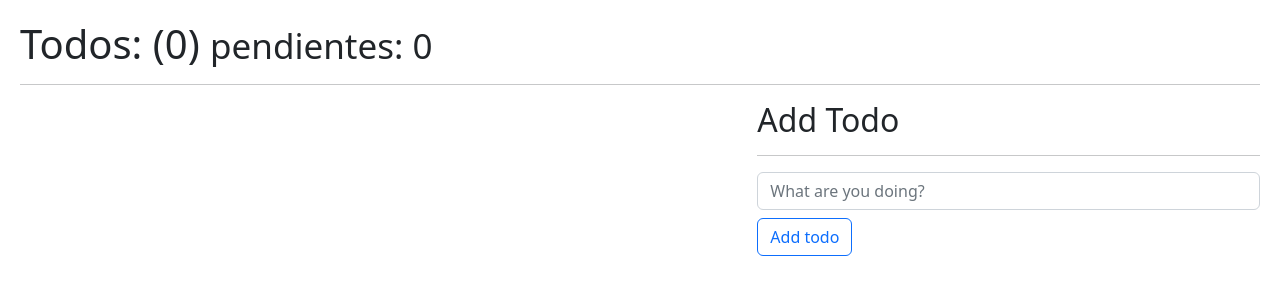
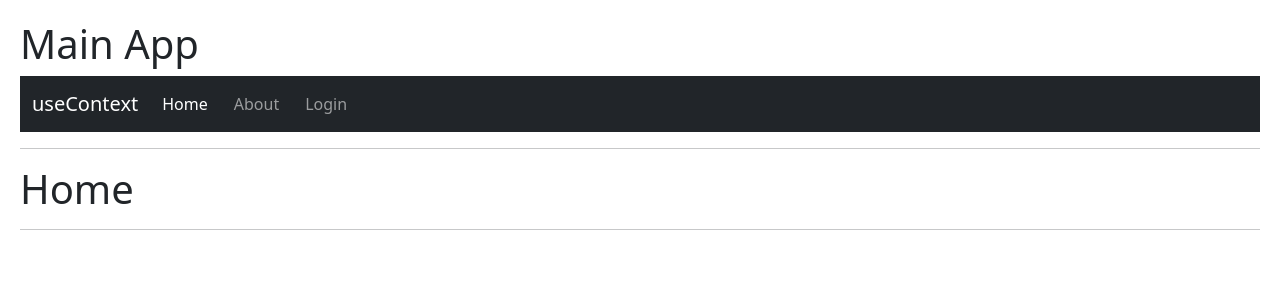
Before and after one commit to machelinos/react-03-hooks-app, a React (Vite) app: page / in a window 1280 px wide. Shown: the top 300 px of the page. Built offline with nearby package versions, Linux system fonts and the light colour scheme.

Commit message:
Hooks - useContext - React Router routes, pages and navigation setup

```diff
--- a/package.json
+++ b/package.json
@@ -11,7 +11,8 @@
   "dependencies": {
     "prop-types": "^15.8.1",
     "react": "^18.2.0",
-    "react-dom": "^18.2.0"
+    "react-dom": "^18.2.0",
+    "react-router-dom": "^6.4.1"
   },
   "devDependencies": {
     "@types/react": "^18.0.17",
--- /dev/null
+++ b/src/09-useContext/AboutPage.jsx
@@ -0,0 +1,8 @@
+export const AboutPage = () => {
+  return (
+    <>
+        <h1>About</h1>
+        <hr />
+    </>
+  )
+}
--- /dev/null
+++ b/src/09-useContext/HomePage.jsx
@@ -0,0 +1,8 @@
+export const HomePage = () => {
+  return (
+    <>
+        <h1>Home</h1>
+        <hr />
+    </>
+  )
+}
--- /dev/null
+++ b/src/09-useContext/LoginPage.jsx
@@ -0,0 +1,8 @@
+export const LoginPage = () => {
+  return (
+    <>
+        <h1>Login</h1>
+        <hr />
+    </>
+  )
+}
--- /dev/null
+++ b/src/09-useContext/MainApp.jsx
@@ -0,0 +1,25 @@
+import { Navigate, Route, Routes } from "react-router-dom"
+import { AboutPage } from "./AboutPage"
+import { HomePage } from "./HomePage"
+import { LoginPage } from "./LoginPage"
+import { Navbar } from "./Navbar"
+
+export const MainApp = () => {
+  return (
+    <>
+        <h1>Main App</h1>
+        <Navbar />
+
+        <hr />
+
+        <Routes>
+          <Route path="/" element={<HomePage />} />
+          <Route path="about" element={<AboutPage />} />
+          <Route path="login" element={<LoginPage />} />
+
+          {/* <Route path="/*" element={<HomePage />} /> */}
+          <Route path="/*" element={<Navigate to='/' />} />
+        </Routes>
+    </>
+  )
+}
--- /dev/null
+++ b/src/09-useContext/Navbar.jsx
@@ -0,0 +1,44 @@
+import { Link, NavLink } from "react-router-dom"
+
+export const Navbar = () => {
+  return (
+    <nav className="navbar navbar-expand-lg navbar-dark bg-dark">
+    <div className="container-fluid">
+        <a className="navbar-brand" href="#">useContext</a>
+        <button className="navbar-toggler" type="button" data-bs-toggle="collapse" data-bs-target="#navbarNav" aria-controls="navbarNav" aria-expanded="false" aria-label="Toggle navigation">
+        <span className="navbar-toggler-icon"></span>
+        </button>
+        <div className="collapse navbar-collapse" id="navbarNav">
+            <ul className="navbar-nav">
+                <li className="nav-item">
+                    <NavLink
+                        className={({isActive})=>{
+                            return `nav-link${isActive ? ' active': ''}`;
+                        }}
+                        to="/"
+                        end
+                    >Home</NavLink>
+                </li>
+                <li className="nav-item">
+                    <NavLink
+                        className={({isActive})=>{
+                            return `nav-link${isActive ? ' active': ''}`;
+                        }}
+                        to='/about'
+                    >About</NavLink>
+                </li>
+                <li className="nav-item">
+                    <NavLink
+                        className={({isActive})=>{
+                            return `nav-link${isActive ? ' active': ''}`;
+                        }}
+                        to='/login'
+                    >Login</NavLink>
+                </li>
+            </ul>
+        </div>
+    </div>
+    </nav>
+
+  )
+}
--- a/src/index.css
+++ b/src/index.css
@@ -5,3 +5,8 @@
 button{
   margin-right: 10px;
 }
+
+
+a{
+  margin-right: 10px;
+}
--- a/src/main.jsx
+++ b/src/main.jsx
@@ -1,7 +1,8 @@
 import React from 'react'
 import ReactDOM from 'react-dom/client'
+import { BrowserRouter } from 'react-router-dom';
 // import { CallbackHook } from './06-memo/CallbackHook'
-import { Padre } from './07-tarea-memo/07-tarea-memo/Padre'
+// import { Padre } from './07-tarea-memo/07-tarea-memo/Padre'
 // import { FormCustomHook } from './02-useEffect/FormCustomHook'
 // import { MultipleHooks } from './03-examples/MultipleHooks'
 // import { FocusScreen } from './04-useRef/FocusScreen'
@@ -12,14 +13,17 @@
 // import { CounterApp } from './01-useState/CounterApp'
 // import { CounterCustomHook } from './01-useState/CounterCustomHook'
 // import { HooksApp } from './HooksApp'
-//import './08-useReducer/intro-reducer';
-import { TodoApp } from './08-useReducer/TodoApp';
+// import './08-useReducer/intro-reducer';
+// import { TodoApp } from './08-useReducer/TodoApp';
+import { MainApp } from './09-useContext/MainApp';
 
 import './index.css'
 
 
 ReactDOM.createRoot(document.getElementById('root')).render(
-  <React.StrictMode>
-    <TodoApp />
-  </React.StrictMode>
+  <BrowserRouter>
+    <React.StrictMode>
+      <MainApp />
+    </React.StrictMode>
+  </BrowserRouter>
 )
```
Also changed, not shown: 1 other file (tests, documents, lock files or other folders).
